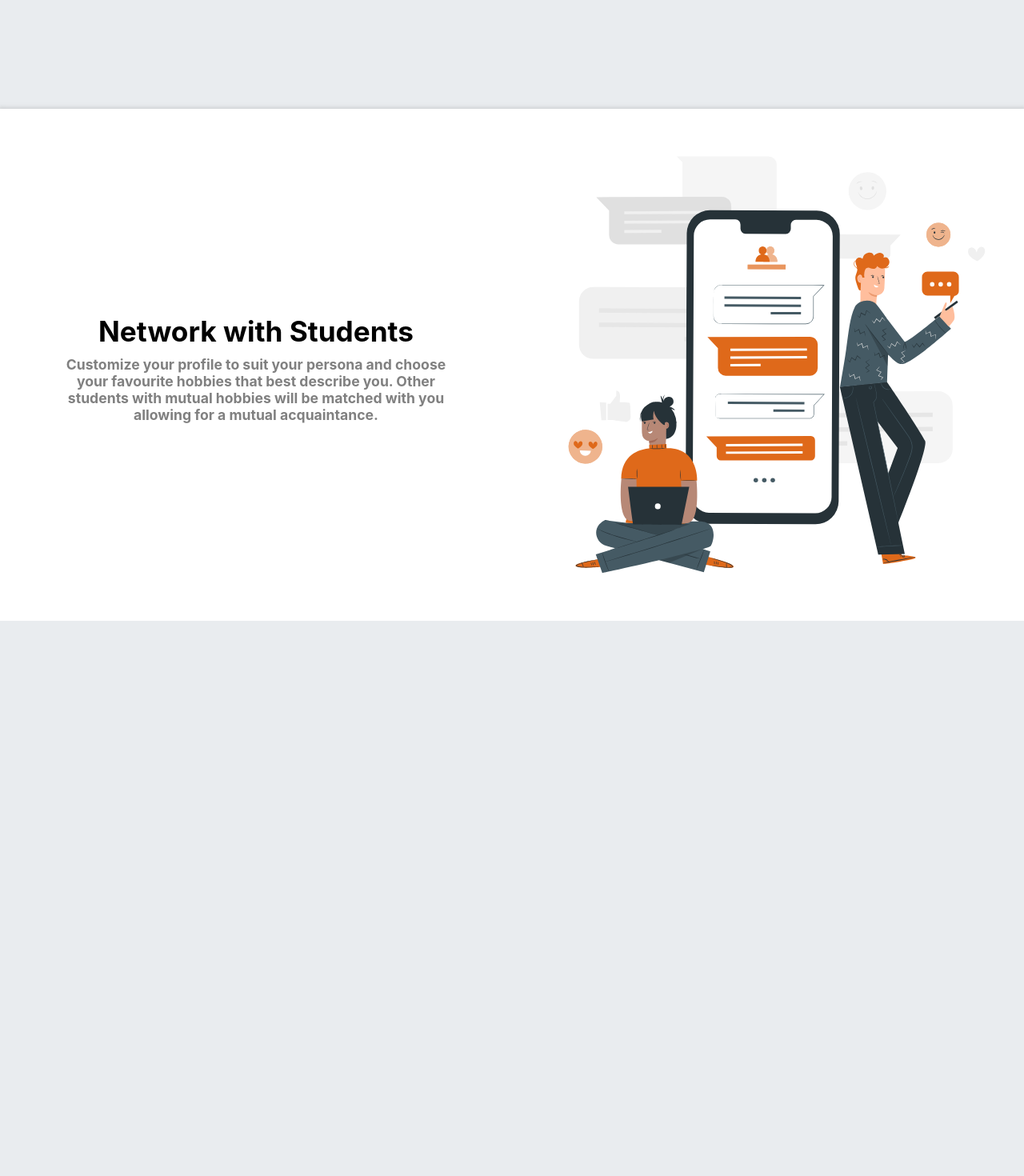
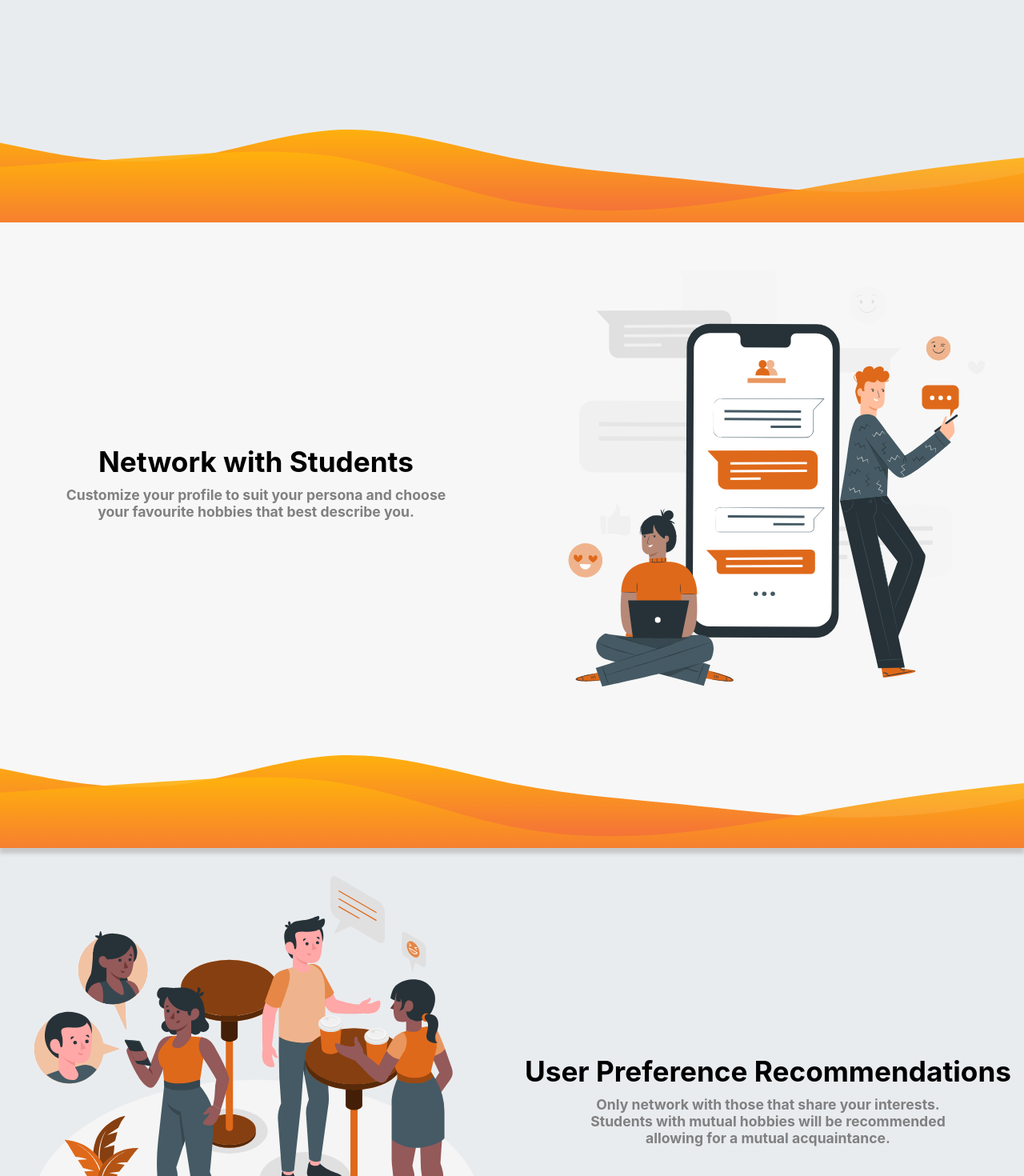
Before and after one commit to Ares2k/UniSocial, a React (Create React App) app in the folder Client/: page /home in a window 1280 px wide. Shown: the part 580-2050 px from the top of the page at 80% size. Before the commit the page ends 1356 px from the top, so only its background shows below. Built offline with nearby package versions, Linux system fonts and the light colour scheme.

Commit message:
Added additional svg files with descriptions to home page

```diff
--- a/Client/src/Views/Home/Home.js
+++ b/Client/src/Views/Home/Home.js
@@ -1,8 +1,10 @@
 import { Link, useNavigate } from 'react-router-dom';
 import getStartedImg from '../../Assets/Images/get-started.svg';
 import networkingImg from '../../Assets/Images/students-networking.svg';
+import peopleTalkingImg from '../../Assets/Images/people-talking.svg';
 import Button from '../../Components/Button/Button';
 import style from './home.module.css';
+import waveImg from '../../Assets/Images/wave-small.svg';
 
 const Home = () => {
   const token = localStorage.getItem('token');
@@ -17,9 +19,12 @@ const Home = () => {
             className={style.getStartedImg}
             alt=""
           />
-          <div className={style.getStartedContainer}>
+          <div className={style.infoContainer}>
             <h1>Get started with UniSocial</h1>
-            <h3>Meet other like-minded individuals on our student oriented platform and start connecting today.</h3>
+            <h3>
+              Meet other like-minded individuals on our student oriented platform and start connecting today.
+              Create an account now to get started.
+            </h3>
             <Button
               label={ token ? "Meet Students »" : "Create an Account »" }
               className={ style.button }
@@ -28,13 +33,14 @@ const Home = () => {
           </div>
         </div>
 
-        <div className={style.itemWrapper}>
-          <div className={style.getStartedContainer}>
+        <img src={waveImg} alt="" className={style.waves} />
+
+        <div className={`${style.itemWrapper} ${style.secondInfoWrapper}`}>
+          <div className={style.infoContainer}>
             <h1 className={style.getStartedTxt}>Network with Students</h1>
             <h3>
               Customize your profile to suit your persona and choose your favourite hobbies that best
-              describe you. Other students with mutual hobbies will be matched with you allowing for a
-              mutual acquaintance.
+              describe you.
             </h3>
           </div>
           <img
@@ -43,6 +49,23 @@ const Home = () => {
             alt=""
           />
         </div>
+
+        <img src={waveImg} alt="" className={style.waves}/>
+
+        <div className={style.itemWrapper}>
+          <img
+            src={peopleTalkingImg}
+            className={`${style.getStartedImg} ${style.peopleTalking}`}
+            alt=""
+          />
+          <div className={style.infoContainer}>
+            <h1>User Preference Recommendations</h1>
+            <h3>
+              Only network with those that share your interests. Students with mutual hobbies will be
+              recommended allowing for a mutual acquaintance.
+            </h3>
+          </div>
+        </div>
       </div>
     </>
   );
--- a/Client/src/Views/Home/home.module.css
+++ b/Client/src/Views/Home/home.module.css
@@ -25,7 +25,7 @@ body {
   height: auto;
 }
 
-.getStartedContainer {
+.infoContainer {
   margin: 20px 0;
 }
 
@@ -63,15 +63,21 @@ h3 {
   min-height: 80vh;
 }
 
-.itemWrapper:nth-child(even) {
-  background-color: white;
-  box-shadow: 0 0 5px 2px #80808045;
+.secondInfoWrapper {
+  flex-wrap: wrap-reverse;
 }
 
-/* .introDiv img:nth-child(3) {
-  margin: 20vh 0;
-  outline: 1px solid red;
-} */
+.svgWrapper img {
+  width: 100%;
+}
+
+.itemWrapper:nth-child(3), .waves:nth-child(4) {
+  background-color: #f7f7f7;
+}
+
+.waves {
+  box-shadow: 0 6px 5px 1px #c7c7c7;
+}
 
 /* Media query for screens larger than 768px */
 @media (min-width: 768px) {
@@ -93,7 +99,7 @@ h3 {
     font-size: 1rem;
   }
 
-  .getStartedContainer {
+  .infoContainer {
     display: flex;
     flex-direction: column;
     align-items: center;
@@ -121,7 +127,7 @@ h3 {
     font-size: 1rem;
   }
 
-  .getStartedContainer {
+  .infoContainer {
     display: flex;
     flex-direction: column;
     align-items: center;
@@ -132,7 +138,7 @@ h3 {
 
 @media (min-width: 1440px) {
   .getStartedImg {
-    width: 50%;
+    width: 40%;
   }
 
   h1 {
@@ -149,7 +155,7 @@ h3 {
     font-size: 1.2rem;
   }
 
-  .getStartedContainer {
+  .infoContainer {
     display: flex;
     flex-direction: column;
     align-items: center;
@@ -160,4 +166,8 @@ h3 {
   .itemWrapper {
     min-height: 95vh;
   }
+
+  .peopleTalking {
+    width: 30%;
+  }
 }
```
